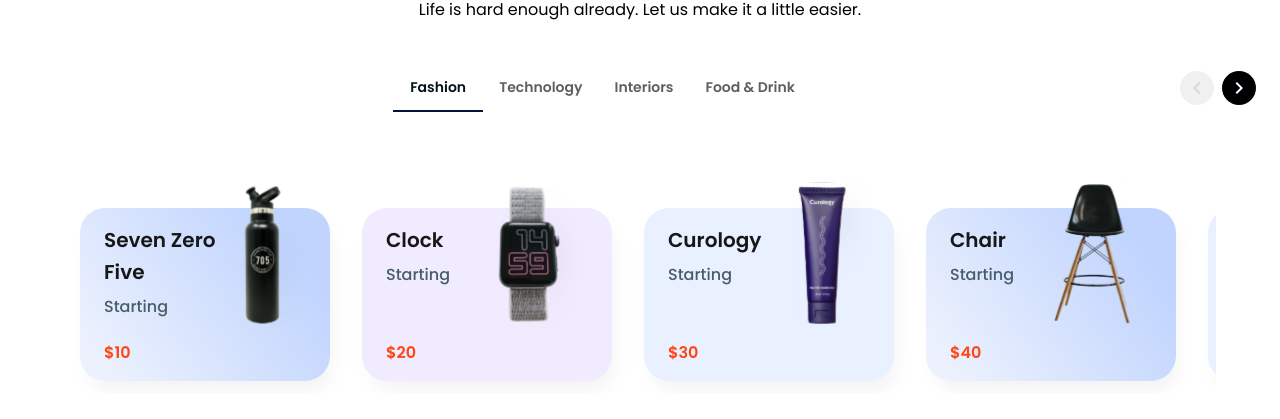
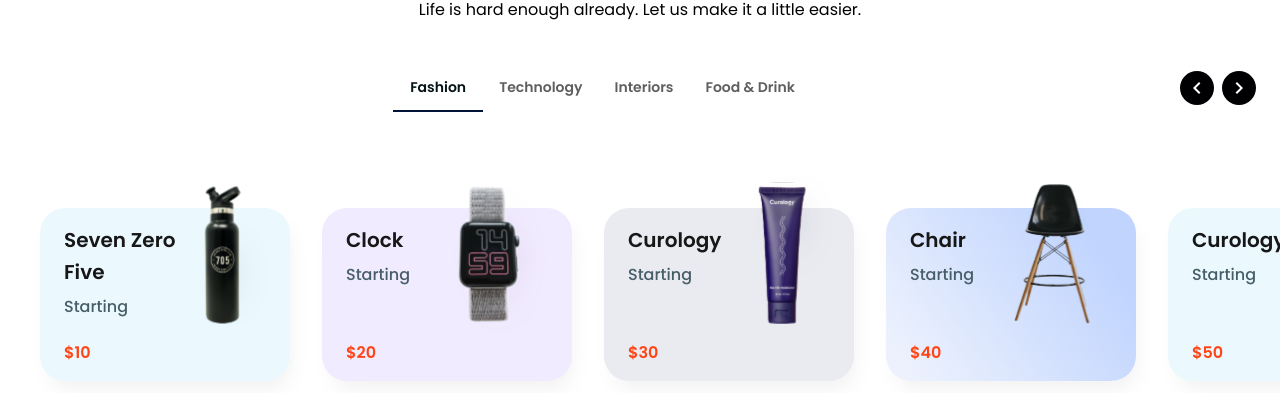
Before and after one commit to siamislam1603/pioneer-ecommerce, a React (Vite) app: page / in a window 1280 px wide. Shown: the part 1048-1467 px from the top of the page. Built offline with nearby package versions, Linux system fonts and the light colour scheme; grey boxes are pictures that could not be loaded.

Commit message:
increased the width of the trending products section

```diff
--- a/src/components/Trending/Trending.jsx
+++ b/src/components/Trending/Trending.jsx
@@ -1,6 +1,7 @@
 import ChevronLeftIcon from '@mui/icons-material/ChevronLeft'
 import ChevronRightIcon from '@mui/icons-material/ChevronRight'
 import {Box, Container, Stack, Typography} from '@mui/material'
+import {useEffect, useRef, useState} from 'react'
 import Categories from '../Banner/Categories'
 import TrendingProducts from './TrendingProducts'
 import {TabsButton} from './styles'
@@ -18,7 +19,14 @@
   {imgPath: 'assets/images/trending-4.svg', title: 'Chair', price: 40.0},
   {imgPath: 'assets/images/trending-5.svg', title: 'Curology', price: 50.0},
 ]
+const scrollIcons = {left: <ChevronLeftIcon />, right: <ChevronRightIcon />}
 const Trending = () => {
+  const leftScrollRef = useRef(),
+    rightScrollRef = useRef()
+  const [scrollButtonsRef, setScrollButtonsRef] = useState({left: null, right: null})
+  useEffect(() => {
+    setScrollButtonsRef({left: leftScrollRef, right: rightScrollRef})
+  }, [])
   return (
     <Box my={15}>
       <Container maxWidth="sm" sx={{color: 'mateBlack.dark'}}>
@@ -34,17 +42,21 @@
           <Box></Box>
           <Categories categories={categories}>
             <Stack direction="row" spacing={1} alignItems="center">
-              <TabsButton className="disabled" size="small">
-                <ChevronLeftIcon />
-              </TabsButton>
-              <TabsButton size="small">
-                <ChevronRightIcon />
-              </TabsButton>
+              {Object.entries(scrollIcons).map(([direction, icon], i) => (
+                <TabsButton
+                  key={i}
+                  className={scrollButtonsRef[direction]?.current?.disabled ? 'disabled' : ''}
+                  size="small"
+                  onClick={()=>scrollButtonsRef[direction]?.current.click()}
+                >
+                  {icon}
+                </TabsButton>
+              ))}
             </Stack>
           </Categories>
         </Stack>
       </Container>
-      <TrendingProducts products={data} />
+      <TrendingProducts products={data} scrollButtonsRef={scrollButtonsRef} />
     </Box>
   )
 }
--- a/src/components/Trending/TrendingProducts.jsx
+++ b/src/components/Trending/TrendingProducts.jsx
@@ -1,4 +1,5 @@
-import {Box, Container, Grid, Tab, Typography, useTheme} from '@mui/material'
+import {Box, ButtonBase, Grid, Tab, Typography, useTheme} from '@mui/material'
+import {ScrollableContainer} from '../../styles'
 import {CardContainer, TrendingProductsTabs} from './styles'
 
 const gradientBackgrounds = [
@@ -8,11 +9,37 @@
   '#EBF9FF',
   '#E9F0FF',
 ]
-const TrendingProducts = ({products}) => {
+const TrendingProducts = ({products, scrollButtonsRef}) => {
   const theme = useTheme()
+  const scrollButtons = (props) => {
+    const {direction, onClick, disabled, orientation, ...others} = props
+    return (
+      <ButtonBase
+        direction={direction}
+        onClick={onClick}
+        disabled={disabled}
+        orientation={orientation}
+        ref={scrollButtonsRef[direction]}
+        className={others.className}
+        sx={{display: 'none'}}
+      >
+        {direction}
+      </ButtonBase>
+    )
+  }
   return (
-    <Container maxWidth="xl" sx={{my: 8}}>
-      <TrendingProductsTabs value={0} variant="scrollable" scrollButtons allowScrollButtonsMobile>
+    <ScrollableContainer
+      width={document.querySelector('.MuiContainer-root')?.offsetLeft ?? 0}
+      maxWidth="xl"
+      sx={{my: 8}}
+    >
+      <TrendingProductsTabs
+        value={0}
+        variant="scrollable"
+        scrollButtons
+        allowScrollButtonsMobile
+        ScrollButtonComponent={scrollButtons}
+      >
         {products.map((product, i) => (
           <Tab
             key={i}
@@ -48,7 +75,7 @@
           />
         ))}
       </TrendingProductsTabs>
-    </Container>
+    </ScrollableContainer>
   )
 }
 
--- /dev/null
+++ b/src/styles.jsx
@@ -0,0 +1,13 @@
+import {Container, styled} from '@mui/material'
+
+export const ScrollableContainer = styled(Container)(
+  ({theme, width}) => `
+    margin-right:0;
+    ${theme.breakpoints.up('sm')}{
+        padding-right:0;
+    }
+    ${theme.breakpoints.up('xl')}{
+        max-width: calc(1536px + ${width}px);
+    }
+`
+)
```
